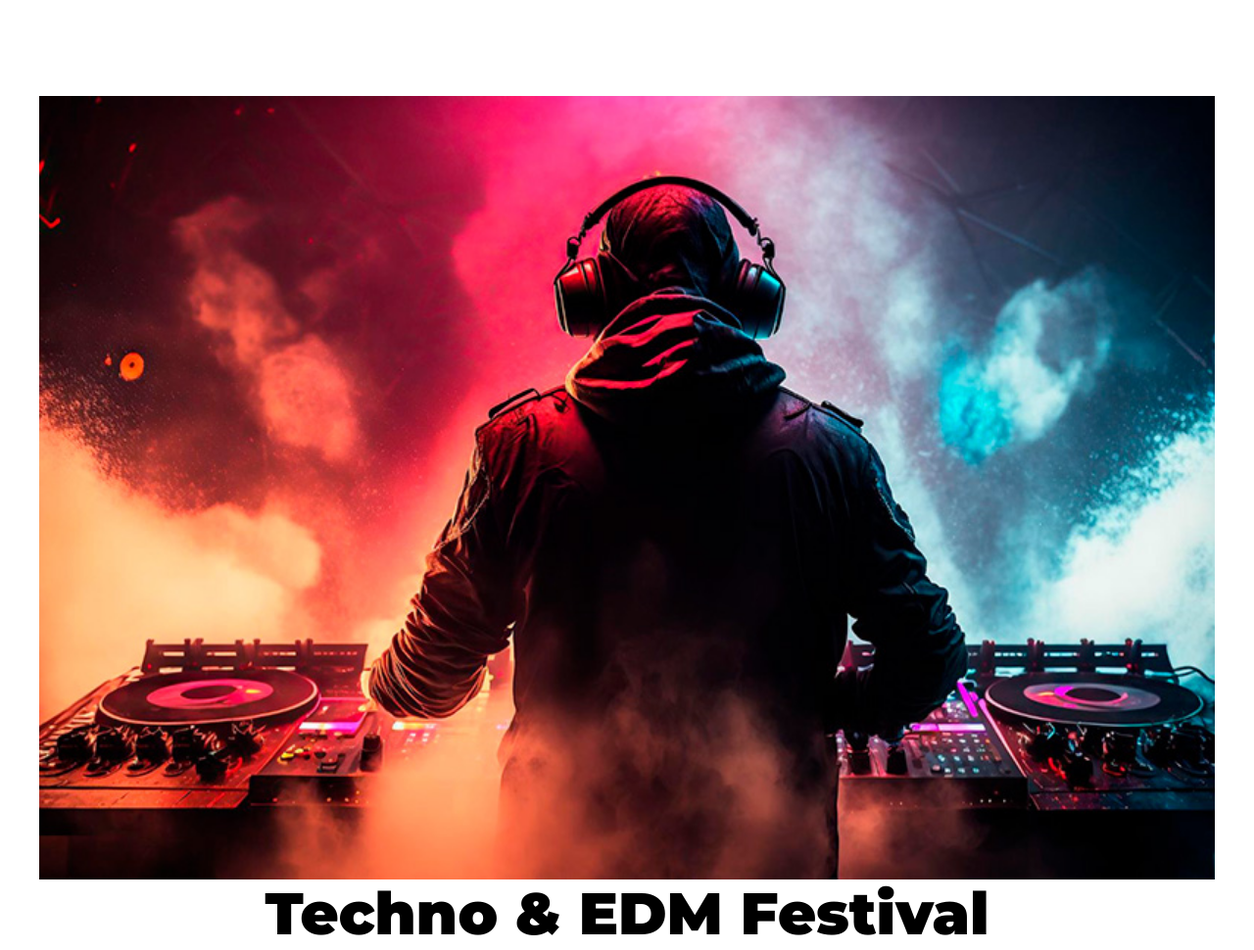
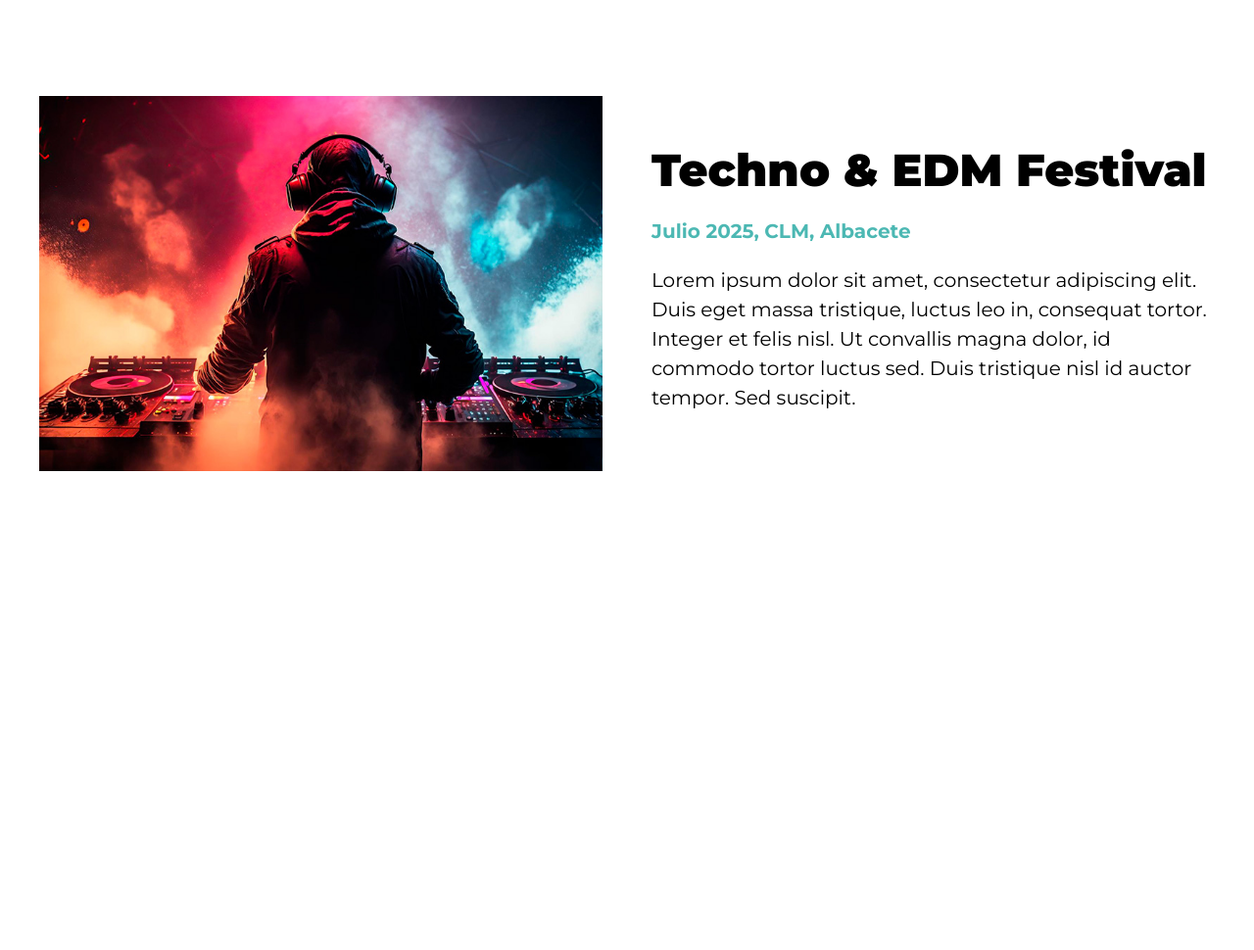
Before and after one commit to Galaceon/festivalMusica, a website: page index.html in a window 1280 px wide. Shown: the part 728-1698 px from the top of the page at 98% size. After the commit the page ends 1309 px from the top, so only its background shows below. Drawn offline with nearby package versions, Linux system fonts and the light colour scheme; files that its build step writes are made by us from their sources.

Commit message:
festiva.scss finished, starting lineup

```diff
--- a/index.html
+++ b/index.html
@@ -34,20 +34,18 @@
             </video>
         </div>
 
-        <section class="contenedor contenido-about">
-            <div>
+        <section class="sobre-festival">
+            <div class="image">
                 <img src="src/imagen_dj.jpg" alt="DJ Image">
             </div>
 
-            <div>
-                <h3>Techno & EDM Festival</h3>
-                <p>Julio 2025, CLM, Albacete</p>
+            <div class="contenido-festival">
+                <h2>Techno & EDM Festival</h2>
+                <p class="fecha">Julio 2025, CLM, Albacete</p>
                 <p>
                     Lorem ipsum dolor sit amet, consectetur adipiscing elit. Duis eget massa tristique,
                     luctus leo in, consequat tortor. Integer et felis nisl. Ut convallis magna dolor, id
-                    commodo tortor luctus sed. Duis tristique nisl id auctor tempor. Sed suscipit elit
-                    ultricies mauris efficitur, condimentum blandit arcu semper. Quisque rhoncus dolor
-                    in nunc varius, in ultrices massa aliquam. Etiam non augue at tortor gravida ultrices.
+                    commodo tortor luctus sed. Duis tristique nisl id auctor tempor. Sed suscipit.
                 </p>
             </div>
         </section>
--- a/src/scss/base/_mixins.scss
+++ b/src/scss/base/_mixins.scss
@@ -20,3 +20,15 @@
         @content;
     }
 }
+
+@mixin contenedor {
+    width: 95%;
+    max-width: 120rem;
+    margin: 0 auto;
+}
+
+@mixin grid($columns : 1, $gap : 5rem) {
+    display: grid;
+    grid-template-columns: repeat($columns, 1fr);
+    grid-gap: $gap;
+}
--- /dev/null
+++ b/src/scss/layout/_festival.scss
@@ -0,0 +1,22 @@
+@use 'base/mixins.scss' as m;
+@use 'base/variables.scss'as v;
+
+.sobre-festival {
+    @include m.contenedor;
+    @include m.desktop {
+        @include m.grid(2);
+    }
+}
+
+.contenido-festival {
+    margin-top: 5rem;
+
+    h2 {
+        margin-bottom: 2rem;
+    }
+
+    .fecha {
+        color: v.$verde;
+        font-weight: 700;
+    }
+}
--- a/src/scss/layout/_index.scss
+++ b/src/scss/layout/_index.scss
@@ -1,2 +1,3 @@
 @forward 'header';
 @forward 'video';
+@forward 'festival';
```
